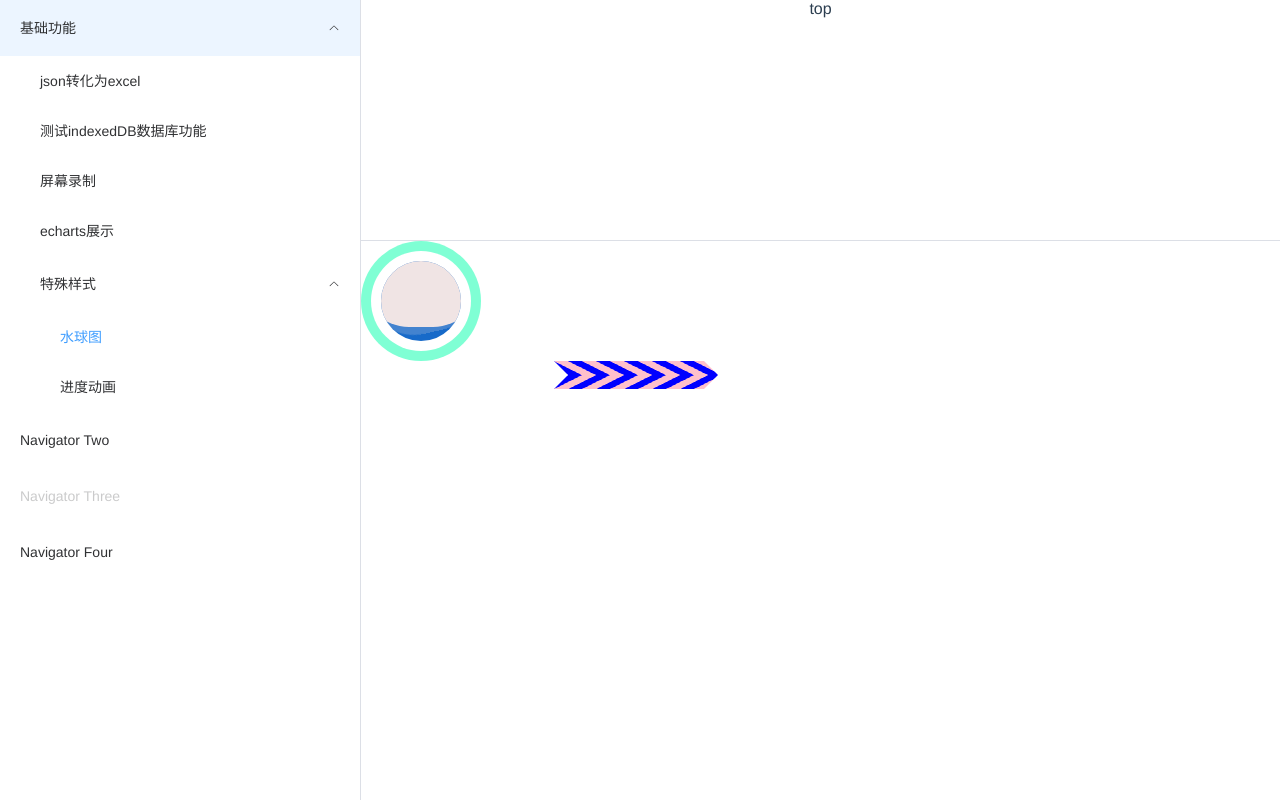
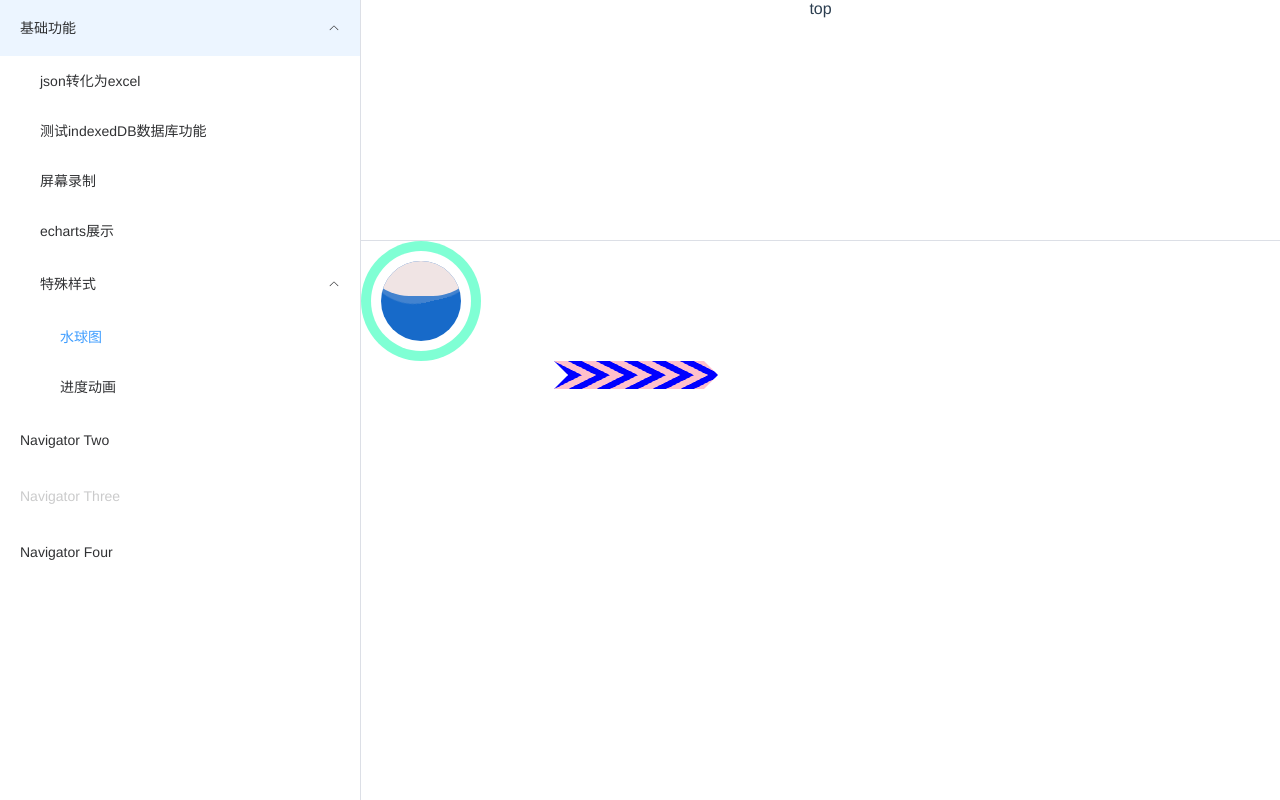
Before and after one commit to mengluosanqian/vue3-lw-owner, a Vue app: page /menuStyle/waterCircle in a window 1280 px wide. Built offline with nearby package versions, Linux system fonts and the light colour scheme.

Commit message:
add:测试

```diff
--- a/src/components/menu-component/menu-style-component/waterCircle.vue
+++ b/src/components/menu-component/menu-style-component/waterCircle.vue
@@ -145,6 +145,6 @@ export default defineComponent({
 }
 .water-level-10::after,
 .water-level-10::before {
-  top: 30%;
+  top: -9%;
 }
 </style>
```
